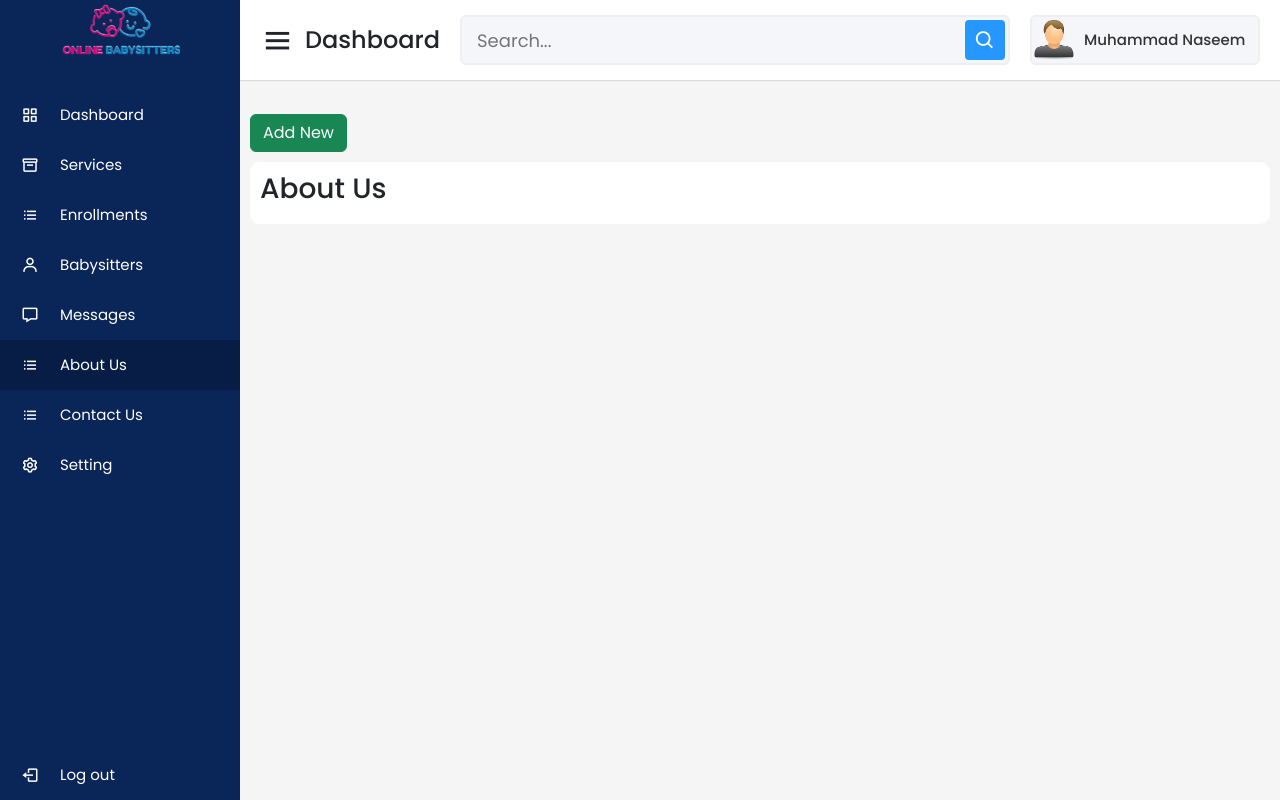
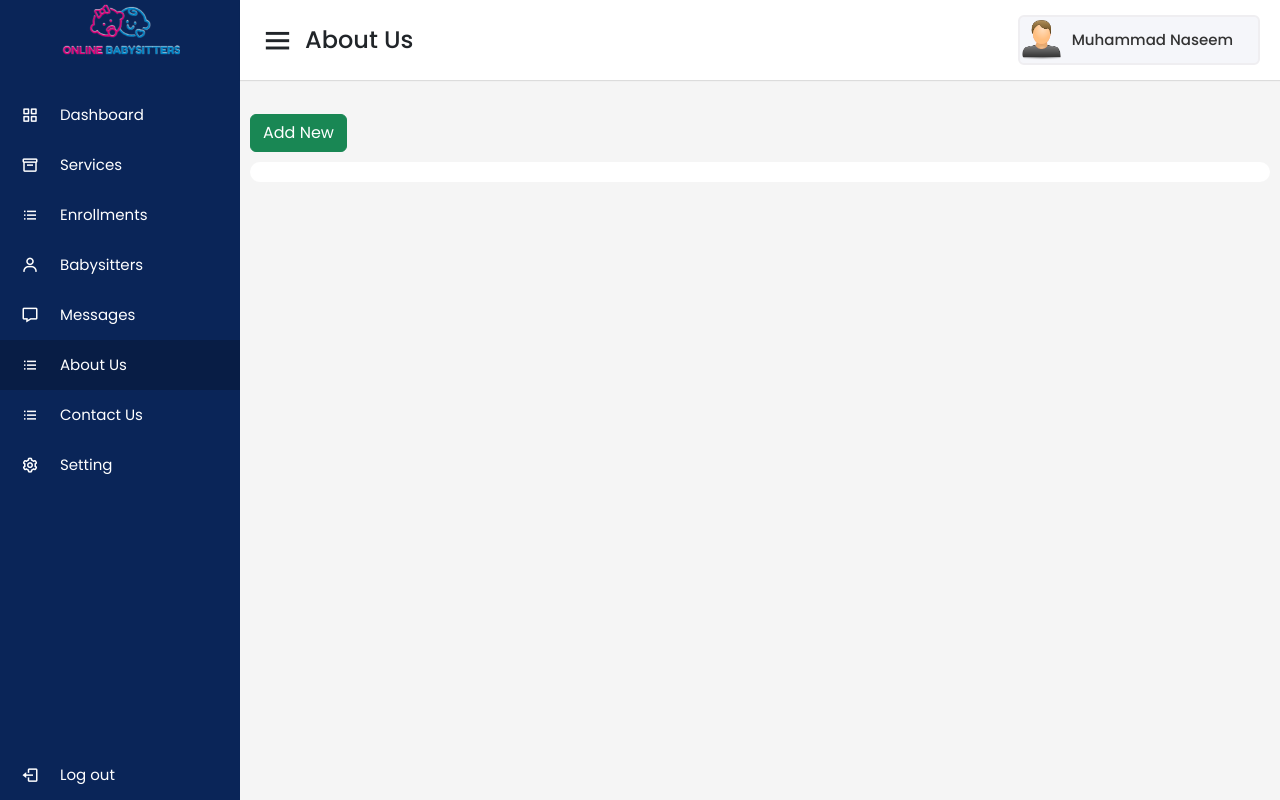
Before and after one commit to MAleemH/Online-Babysitters, a PHP site: page /admin/about_us.php in a window 1280 px wide. Run offline with PHP 8.4, Linux system fonts and the light colour scheme; data that the repository does not hold is empty; some libraries are stand-ins or nearby versions.

Commit message:
Updated views

```diff
--- a/admin/about_us.php
+++ b/admin/about_us.php
@@ -32,7 +32,6 @@ include '../includes/admin_sidebar.php';
         </div>
 
         <div class="other-details">
-            <h3>About Us</h3>
             <div>
                 <div class="row">
                     <?php
--- a/admin/babysitters.php
+++ b/admin/babysitters.php
@@ -18,9 +18,8 @@ include '../includes/admin_sidebar.php';
         </div>
 
         <div class="other-details">
-            <h3>Babysitters</h3>
             <div>
-            <table class="table">
+                <table class="table">
                     <thead>
                         <tr>
                             <th scope="col">#</th>
--- a/admin/contact_us.php
+++ b/admin/contact_us.php
@@ -31,7 +31,6 @@ include '../includes/admin_sidebar.php';
         </div>
 
         <div class="other-details">
-            <h3>Contact Us</h3>
             <div>
                 <table class="table">
                     <thead>
--- a/admin/enrollments.php
+++ b/admin/enrollments.php
@@ -18,7 +18,6 @@ include '../includes/admin_sidebar.php';
         </div>
 
         <div class="other-details">
-            <h3>Enrollments</h3>
             <div>
                 <form method="GET" action="">
                     <div class="input-group mb-3">
--- a/admin/messages.php
+++ b/admin/messages.php
@@ -14,7 +14,6 @@ include '../includes/admin_sidebar.php';
     <div class="home-content">
 
         <div class="other-details">
-            <h3>Messages</h3>
             <div>
                 Lorem ipsum dolor sit amet consectetur adipisicing elit. Laudantium pariatur sit vel animi nulla in,
                 blanditiis
--- a/admin/services.php
+++ b/admin/services.php
@@ -18,9 +18,8 @@ include '../includes/admin_sidebar.php';
         </div>
 
         <div class="other-details">
-            <h3>Services</h3>
             <div>
-            <table class="table">
+                <table class="table">
                     <thead>
                         <tr>
                             <th scope="col">#</th>
--- a/admin/setting.php
+++ b/admin/setting.php
@@ -19,7 +19,6 @@ include '../includes/admin_sidebar.php';
         </div>
 
         <div class="other-details">
-            <h3>Profile</h3>
             <div class='d-flex justify-content-around'>
                 <div>
                     Image of logged in user here
--- a/css/admin_index.css
+++ b/css/admin_index.css
@@ -120,41 +120,6 @@
 nav .sidebar-button i{
   font-size: 35px;
   margin-right: 10px;
-}
-
-.home-section nav .search-box{
-  position: relative;
-  height: 50px;
-  max-width: 550px;
-  width: 100%;
-  margin: 0 20px;
-}
-
-nav .search-box input{
-  height: 100%;
-  width: 100%;
-  outline: none;
-  background: #F5F6FA;
-  border: 2px solid #EFEEF1;
-  border-radius: 6px;
-  font-size: 18px;
-  padding: 0 15px;
-}
-
-nav .search-box .bx-search{
-  position: absolute;
-  height: 40px;
-  width: 40px;
-  background: #2697FF;
-  right: 5px;
-  top: 50%;
-  transform: translateY(-50%);
-  border-radius: 4px;
-  line-height: 40px;
-  text-align: center;
-  color: #fff;
-  font-size: 22px;
-  transition: all 0.4 ease;
 }
 
 .home-section nav .profile-details{
--- a/includes/admin_navbar.php
+++ b/includes/admin_navbar.php
@@ -1,11 +1,45 @@
 <nav>
   <div class="sidebar-button">
     <i class='bx bx-menu sidebarBtn'></i>
-    <span class="dashboard">Dashboard</span>
-  </div>
-  <div class="search-box">
-    <input type="text" placeholder="Search...">
-    <i class='bx bx-search'></i>
+
+    <?php
+      $current_page = basename($_SERVER['PHP_SELF']);
+
+      if ($current_page == 'index.php') {
+
+        echo "<span class='dashboard'>Dashboard</span>";
+
+      } elseif ($current_page == 'services.php') {
+
+        echo "<span class='dashboard'>Services</span>";
+
+      } elseif ($current_page == 'enrollments.php') {
+
+        echo "<span class='dashboard'>Enrollments</span>";
+
+      } elseif ($current_page == 'babysitters.php') {
+
+        echo "<span class='dashboard'>Babysitters</span>";
+
+      } elseif ($current_page == 'messages.php') {
+
+        echo "<span class='dashboard'>Messages</span>";
+
+      } elseif ($current_page == 'about_us.php') {
+
+        echo "<span class='dashboard'>About Us</span>";
+
+      } elseif ($current_page == 'contact_us.php') {
+
+        echo "<span class='dashboard'>Contact Us</span>";
+
+      } elseif ($current_page == 'setting.php') {
+
+        echo "<span class='dashboard'>Profile</span>";
+
+      }
+    ?>
+
   </div>
   <div class="profile-details">
     <img src="../images/user-icon.jpg" alt="Admin-Image">
```
